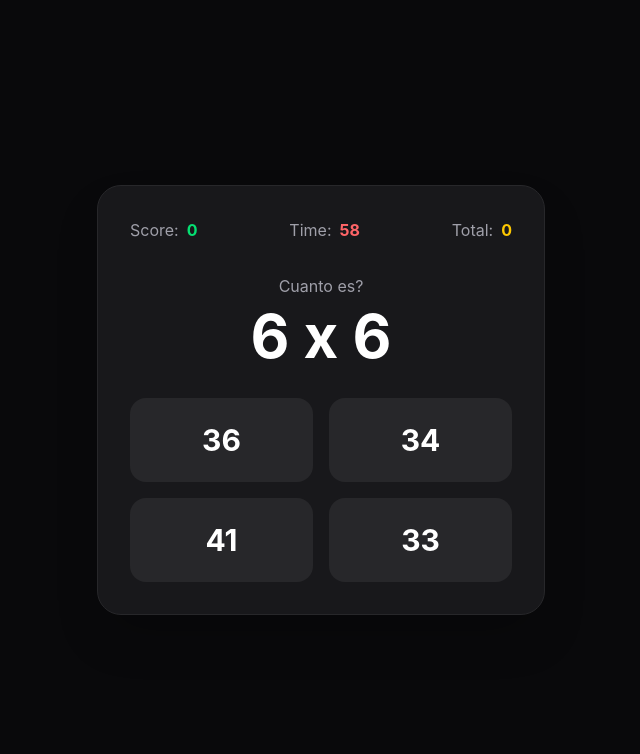
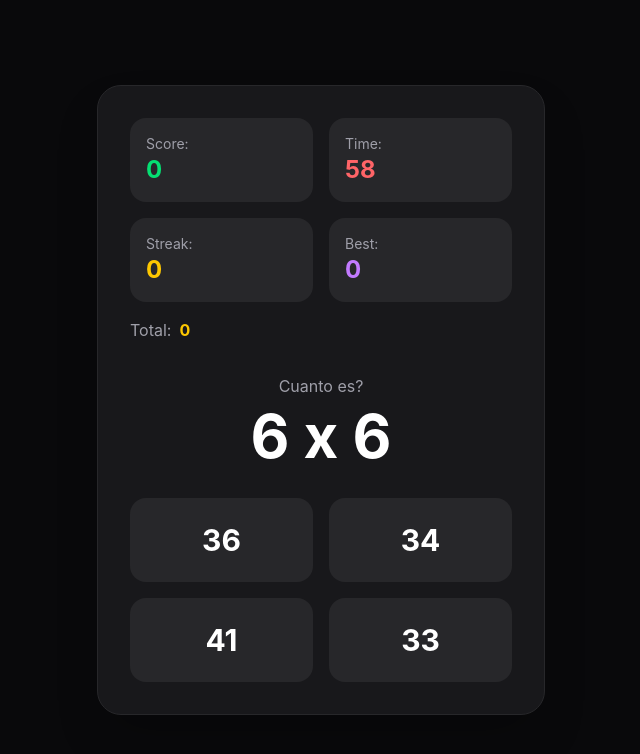
Before and after one commit to JorgeLTC/react-multiply, a React (Vite) app: page / in a window 1280 px wide. Both pictures are taken after a click on the button "Empezar". Shown: the top 754 px of the page, without its empty margins (319-959 px from the left). Built offline with nearby package versions, Linux system fonts and the light colour scheme.

Commit message:
Created a streak system

```diff
--- a/src/App.tsx
+++ b/src/App.tsx
@@ -83,6 +83,10 @@ export default function App() {
 
     const [selectedTables, setSelectedTables] = useState<number[]>([1, 2, 3, 4, 5, 6, 7, 8, 9, 10]);
 
+    const [streak, setStreak] = useState<number>(0);
+
+    const [bestStreak, setBestStreak] = useState<number>(0);
+
     useEffect(() => {
 
         // * Only run timer during gameplay
@@ -158,6 +162,10 @@ export default function App() {
 
         setTimeLeft(60);
 
+        setStreak(0);
+
+        setBestStreak(0);
+
         // * Generate first question
         const q = generateQuestion(selectedTables);
 
@@ -185,7 +193,23 @@ export default function App() {
 
         // * Correct answer
         if (option === question.answer) {
+            // * Increase the score
             setScore((prev) => prev + 1);
+
+            // * Increase the streak
+            setStreak((prev) => {
+
+                const newStreak = prev + 1;
+
+                // * Update best streak if needed
+                setBestStreak((best) => Math.max(best, newStreak));
+
+                return newStreak;
+            });
+
+        } else {
+            // * Wrong answer will reset the streak
+            setStreak(0);
         }
 
         // * Wait a little before next question
@@ -236,6 +260,8 @@ export default function App() {
                     timeLeft={timeLeft}
                     selectedAnswer={selectedAnswer}
                     onAnswer={handleAnswer}
+                    streak={streak}
+                    bestStreak={bestStreak}
                 />
             )}
 
--- a/src/components/GameScreen.tsx
+++ b/src/components/GameScreen.tsx
@@ -18,6 +18,10 @@ type GameScreenProps = {
     selectedAnswer: number | null;
 
     onAnswer: (option: number) => void;
+
+    streak: number;
+
+    bestStreak: number;
 };
 
 export default function GameScreen({
@@ -28,25 +32,55 @@ export default function GameScreen({
     timeLeft,
     selectedAnswer,
     onAnswer,
+    streak,
+    bestStreak,
 }: GameScreenProps) {
     return (
         <div className='w-full max-w-md bg-zinc-900 rounded-3xl p-8 shadow-2xl border border-zinc-800'>
 
             {/* Top bar */}
-            <div className='flex justify-between items-center mb-8'>
+            <div className='grid grid-cols-2 gap-4 mb-8'>
 
-                <div className='text-zinc-400'>
-                    Score:
-                    <span className='text-green-400 font-bold ml-2'>
+                <div className='bg-zinc-800 rounded-2xl p-4'>
+                    <p className="text-zinc-400 text-sm">
+                        Score:
+                    </p>
+
+                    <p className='text-green-400 text-2xl font-bold'>
                         {score}
-                    </span>
+                    </p>
                 </div>
 
-                <div className='text-zinc-400'>
-                    Time:
-                    <span className='text-red-400 font-bold ml-2'>
+                <div className='bg-zinc-800 rounded-2xl p-4'>
+                    <p className="text-zinc-400 text-sm">
+                        Time:
+                    </p>
+
+                    <p className='text-red-400 text-2xl font-bold'>
                         {timeLeft}
-                    </span>
+                    </p>
+                </div>
+
+                <div className='bg-zinc-800 rounded-2xl p-4'>
+                    <p className="text-zinc-400 text-sm">
+                        Streak:
+                    </p>
+
+                    <p className='text-yellow-400 text-2xl font-bold'>
+                        {streak}
+
+                        {streak >= 5 && " 🔥"}
+                    </p>
+                </div>
+
+                <div className='bg-zinc-800 rounded-2xl p-4'>
+                    <p className="text-zinc-400 text-sm">
+                        Best:
+                    </p>
+
+                    <p className='text-purple-400 text-2xl font-bold'>
+                        {bestStreak}
+                    </p>
                 </div>
 
                 <div className='text-zinc-400'>
```
